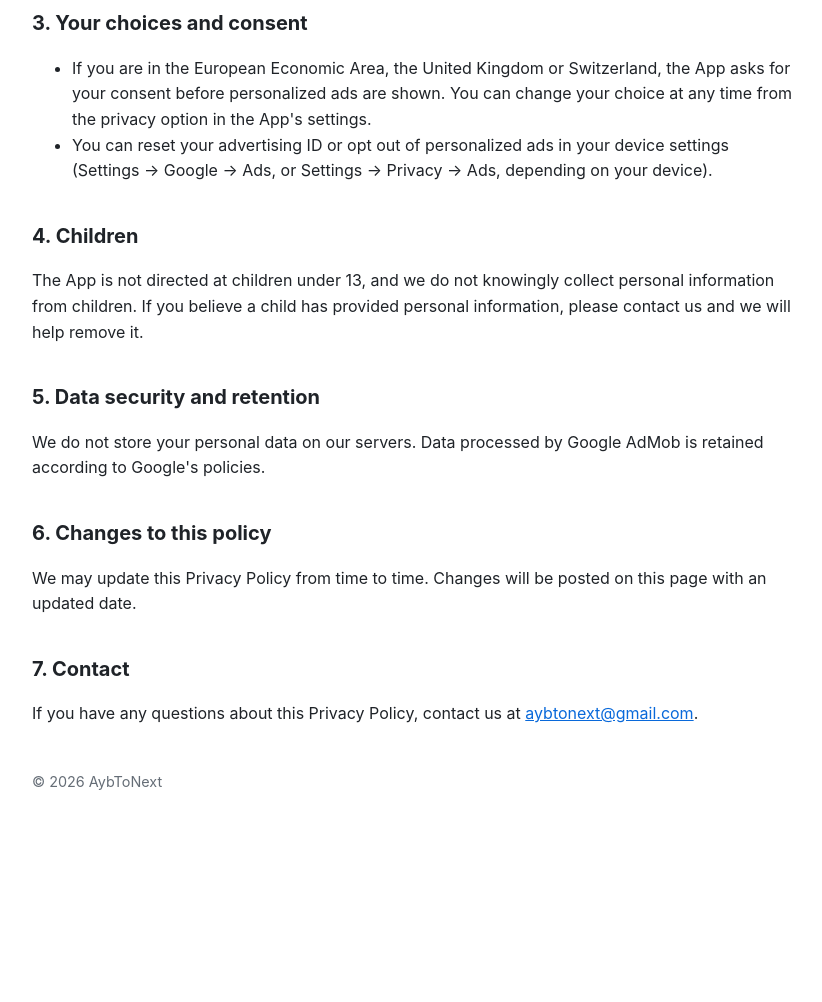
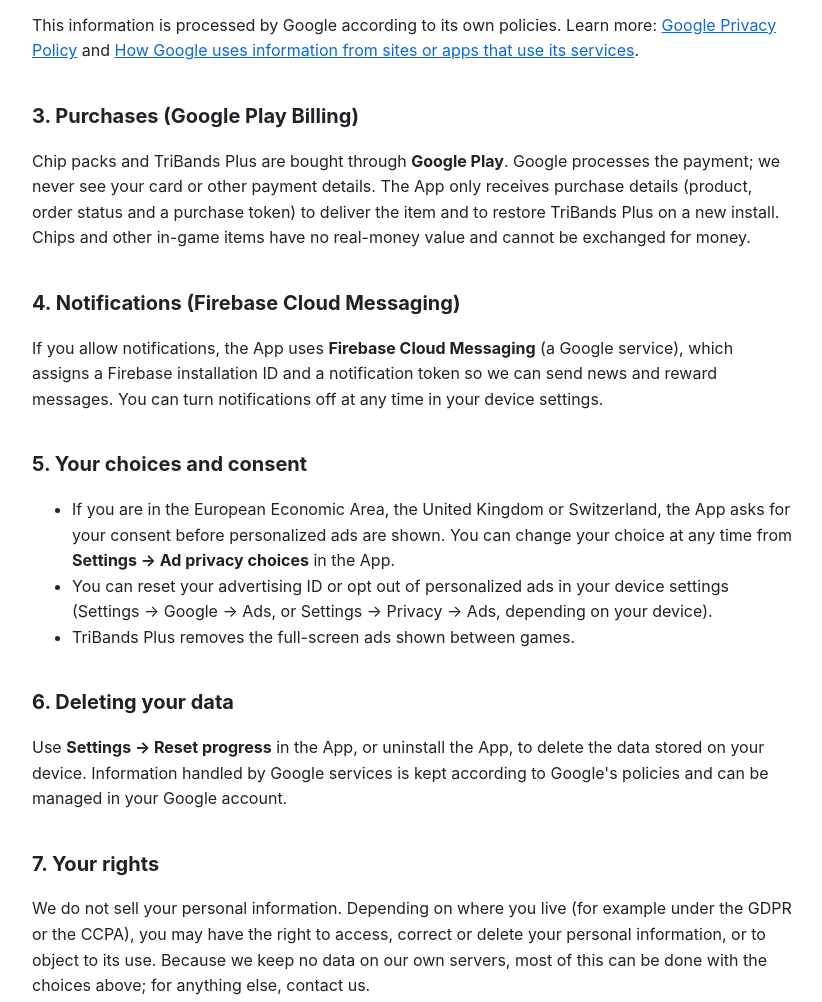
Before and after one commit to aybtonext/aybtonext.github.io, a plain HTML site: page tribands/privacy.html in a window 1280 px wide. Shown: the part 749-1751 px from the top of the page, without its empty margins (228-1050 px from the left). Before the commit the page ends 1574 px from the top, so only its background shows below. Drawn offline with Linux system fonts and the light colour scheme.

Commit message:
Update privacy.html

```diff
--- a/tribands/privacy.html
+++ b/tribands/privacy.html
@@ -4,6 +4,7 @@
 <meta charset="UTF-8">
 <meta name="viewport" content="width=device-width, initial-scale=1.0">
 <title>TriBands: Triangle Strategy – Privacy Policy</title>
+<!-- Hosted at https://aybtonext.github.io/tribands/privacy.html. Keep it in line with the app and the Play Data safety form. -->
 <style>
   body { font-family: -apple-system, BlinkMacSystemFont, "Segoe UI", Roboto, Arial, sans-serif;
          max-width: 760px; margin: 0 auto; padding: 32px 20px; line-height: 1.6;
@@ -26,7 +27,10 @@
 <h2>1. Information we collect</h2>
 <p>We do not ask you to create an account, and we do not collect your name, email address,
 phone number or other personal information directly.</p>
-<p>Your game progress and settings are stored only on your device. They are not sent to us.</p>
+<p>Your game progress and settings (player name, chips, level, statistics, markers and preferences) are
+stored only on your device. They are not sent to us.</p>
+<p>If Android backup is turned on for your Google account, Android may include this game data in your
+device backup, which Google stores for you. You can manage backup in your device settings.</p>
 
 <h2>2. Advertising (Google AdMob)</h2>
 <p>The App shows ads provided by <strong>Google AdMob</strong>. To show ads, measure their
@@ -41,29 +45,53 @@ performance and prevent fraud, AdMob may automatically collect and process infor
 <a href="https://policies.google.com/privacy" target="_blank" rel="noopener">Google Privacy Policy</a> and
 <a href="https://policies.google.com/technologies/partner-sites" target="_blank" rel="noopener">How Google uses information from sites or apps that use its services</a>.</p>
 
-<h2>3. Your choices and consent</h2>
+<h2>3. Purchases (Google Play Billing)</h2>
+<p>Chip packs and TriBands Plus are bought through <strong>Google Play</strong>. Google processes the
+payment; we never see your card or other payment details. The App only receives purchase details
+(product, order status and a purchase token) to deliver the item and to restore TriBands Plus on a new
+install. Chips and other in-game items have no real-money value and cannot be exchanged for money.</p>
+
+<h2>4. Notifications (Firebase Cloud Messaging)</h2>
+<p>If you allow notifications, the App uses <strong>Firebase Cloud Messaging</strong> (a Google service),
+which assigns a Firebase installation ID and a notification token so we can send news and reward
+messages. You can turn notifications off at any time in your device settings.</p>
+
+<h2>5. Your choices and consent</h2>
 <ul>
   <li>If you are in the European Economic Area, the United Kingdom or Switzerland, the App asks for your
-  consent before personalized ads are shown. You can change your choice at any time from the
-  privacy option in the App's settings.</li>
+  consent before personalized ads are shown. You can change your choice at any time from
+  <strong>Settings → Ad privacy choices</strong> in the App.</li>
   <li>You can reset your advertising ID or opt out of personalized ads in your device settings
   (Settings → Google → Ads, or Settings → Privacy → Ads, depending on your device).</li>
+  <li>TriBands Plus removes the full-screen ads shown between games.</li>
 </ul>
 
-<h2>4. Children</h2>
-<p>The App is not directed at children under 13, and we do not knowingly collect personal
-information from children. If you believe a child has provided personal information, please
-contact us and we will help remove it.</p>
+<h2>6. Deleting your data</h2>
+<p>Use <strong>Settings → Reset progress</strong> in the App, or uninstall the App, to delete the data
+stored on your device. Information handled by Google services is kept according to Google's policies and
+can be managed in your Google account.</p>
 
-<h2>5. Data security and retention</h2>
-<p>We do not store your personal data on our servers. Data processed by Google AdMob is retained
-according to Google's policies.</p>
+<h2>7. Your rights</h2>
+<p>We do not sell your personal information. Depending on where you live (for example under the GDPR or
+the CCPA), you may have the right to access, correct or delete your personal information, or to object to
+its use. Because we keep no data on our own servers, most of this can be done with the choices above; for
+anything else, contact us.</p>
 
-<h2>6. Changes to this policy</h2>
-<p>We may update this Privacy Policy from time to time. Changes will be posted on this page with
-an updated date.</p>
+<h2>8. Children</h2>
+<p>The App is not directed at children under 13 and contains simulated gambling (stakes of in-game chips).
+We do not knowingly collect personal information from children. If you believe a child has provided
+personal information, please contact us and we will help remove it.</p>
 
-<h2>7. Contact</h2>
+<h2>9. Data security and retention</h2>
+<p>We do not store your personal data on our servers. Information exchanged with Google services is sent
+over encrypted connections. Data processed by Google AdMob, Google Play and Firebase is retained according
+to Google's policies.</p>
+
+<h2>10. Changes to this policy</h2>
+<p>We may update this Privacy Policy from time to time, for example if online play or accounts are added.
+Changes will be posted on this page with an updated date.</p>
+
+<h2>11. Contact</h2>
 <p>If you have any questions about this Privacy Policy, contact us at
 <a href="mailto:aybtonext@gmail.com">aybtonext@gmail.com</a>.</p>
 
```
